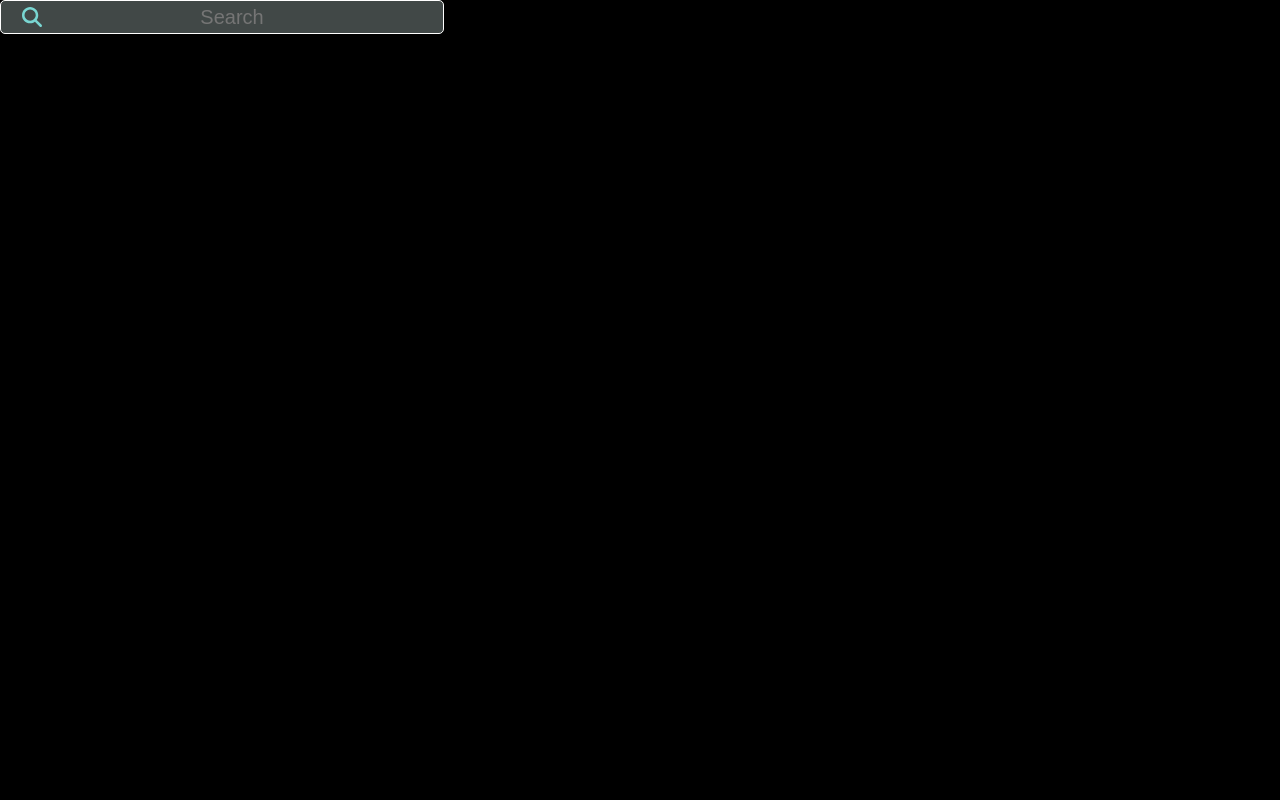
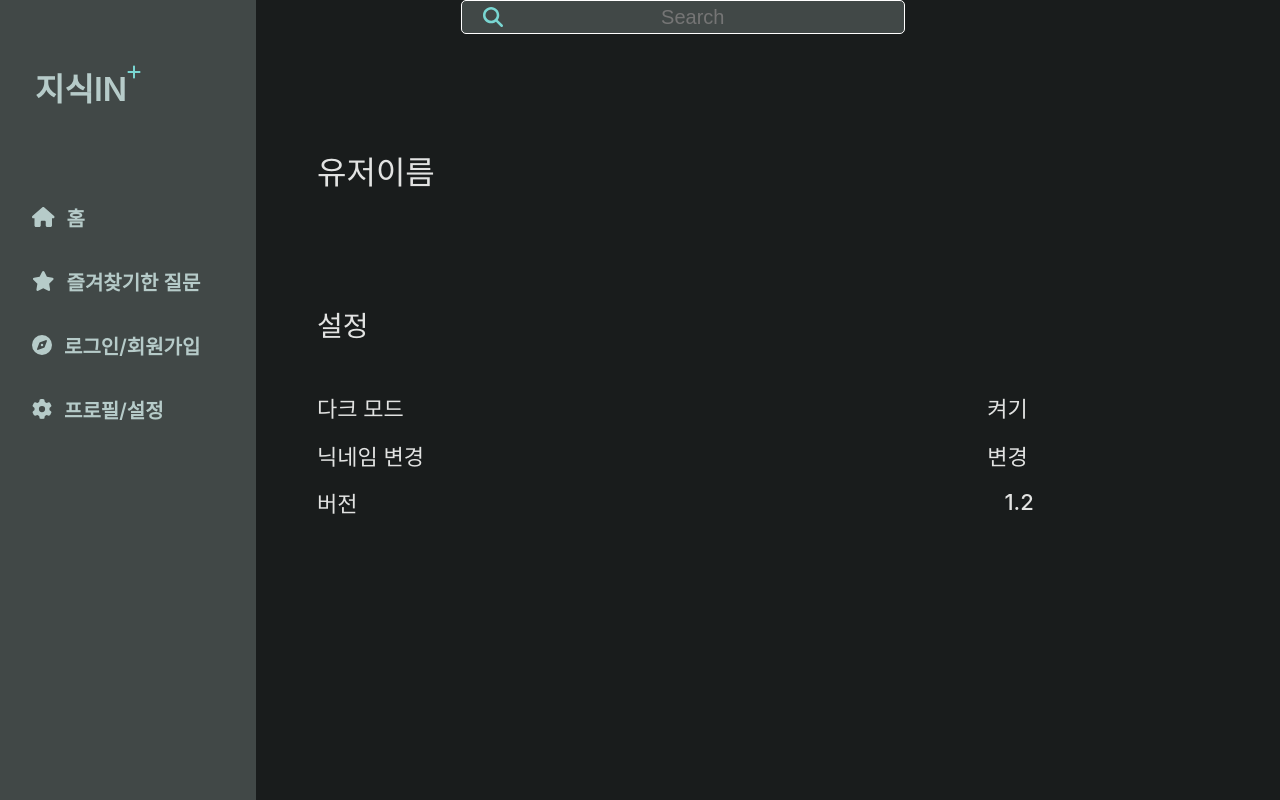
Before and after one commit to Mju-CapstoneDesign2024-5th/FrontEnd, a React (Create React App) app: page / in a window 1280 px wide. Built offline with nearby package versions, Linux system fonts and the light colour scheme.

Commit message:
feat: 프로필/설정 페이지 구현

```diff
--- a/src/App.js
+++ b/src/App.js
@@ -1,25 +1,15 @@
 import './App.css';
 import "../src/styles/GlobalStyle";
 import { Theme } from "./styles/Theme";
-import styled, { ThemeProvider } from 'styled-components';
-import Statusbar from './components/Statusbar';
-import Searchbar from './components/Searchbar';
+import { ThemeProvider } from 'styled-components';
+import SettingPage from './pages/SettingPage';
 
 function App() {
   return (
     <ThemeProvider theme={Theme}>
-      <PageArea>
-        <Searchbar/>
-      </PageArea>
+      <SettingPage/>
     </ThemeProvider>
   );
 }
 
-const PageArea = styled.div`
-  width: 100vw;
-  height: 100vh;
-  display: flex;
-  background-color: black;
-`
-
 export default App;
--- a/src/components/Searchbar.js
+++ b/src/components/Searchbar.js
@@ -21,6 +21,7 @@ const SearchbarBox = styled.div`
     background-color: ${({ theme }) => theme.colors.GRAY};
     border: thin solid white;
     border-radius: 5px;
+    margin-left: 20%;
 `
 
 const InputBox = styled.input`
--- /dev/null
+++ b/src/pages/SettingPage.js
@@ -0,0 +1,115 @@
+import React from "react";
+import styled from "styled-components";
+import Statusbar from "../components/Statusbar";
+import Searchbar from "../components/Searchbar";
+
+const SettingPage = () => {
+    return (
+        <PageArea>
+            <Statusbar/>
+            <SettingArea>
+                <Searchbar/>
+                <SettingBox>
+                    <UserNameText>유저이름</UserNameText>
+                    <SettingContent>
+                        <SettingTitle>설정</SettingTitle>
+                        <SettingTextBox>
+                            <SettingFunction>다크 모드</SettingFunction>
+                            <DarkModeButton>켜기</DarkModeButton>
+                        </SettingTextBox>
+                        <SettingTextBox>
+                            <SettingFunction>닉네임 변경</SettingFunction>
+                            <NicknameButton>변경</NicknameButton>
+                        </SettingTextBox>
+                        <SettingTextBox>
+                            <SettingFunction>버전</SettingFunction>
+                            <VersionText>1.2</VersionText>
+                        </SettingTextBox>
+                    </SettingContent>
+                </SettingBox>
+            </SettingArea>
+        </PageArea>
+    )
+}
+
+const PageArea = styled.div`
+    width: 100wh;
+    height: 100vh;
+    display: flex;
+    background-color: ${({ theme }) => theme.colors.DARK};
+`
+
+const SettingArea = styled.div`
+    width: 100%;
+    height: 100%;
+`
+
+const SettingBox = styled.div`
+    width: 70%;
+    height: 50%;
+    display: flex;
+    flex-direction: column;
+    margin-left: 61px;
+    margin-top: 81px;
+`
+
+const UserNameText = styled.p`
+    font-size: 32px;
+    font-weight: 500;
+    color: ${({ theme }) => theme.colors.WHITE};
+`
+
+const SettingContent = styled.div`
+    width: 100%;
+    height: 100%;
+    display: flex;
+    flex-direction: column;
+    justify-content: space-between;
+    margin-top: 51px;
+`
+
+const SettingTitle = styled.p`
+    font-size: 28px;
+    font-weight: 500;
+    color: ${({ theme }) => theme.colors.WHITE};
+`
+
+const SettingTextBox = styled.div`
+    width: 100%;
+    height: 25px;
+    display: flex;
+    justify-content: space-between;
+    align-items: center;
+`
+
+const SettingFunction = styled.p`
+    font-size: 22px;
+    font-weight: 500;
+    color: ${({ theme }) => theme.colors.WHITE};
+`
+
+const DarkModeButton = styled.button`
+    font-size: 22px;
+    font-weight: 500;
+    color: ${({ theme }) => theme.colors.WHITE};
+    cursor: pointer;
+    background-color: transparent;
+    border: none;
+`
+
+const NicknameButton = styled.button`
+    font-size: 22px;
+    font-weight: 500;
+    color: ${({ theme }) => theme.colors.WHITE};
+    cursor: pointer;
+    background-color: transparent;
+    border: none;
+`
+
+const VersionText = styled.p`
+    font-size: 22px;
+    font-weight: 500;
+    color: ${({ theme }) => theme.colors.WHITE};
+`
+
+export default SettingPage;
--- a/src/styles/Theme.js
+++ b/src/styles/Theme.js
@@ -4,5 +4,6 @@ export const Theme = {
       GRAY: "#414847",
       MINT: "#B6CBC9",
       BLUE: "#79D6D2",
+      WHITE: "#E2E3E2",
     },
   };
```
